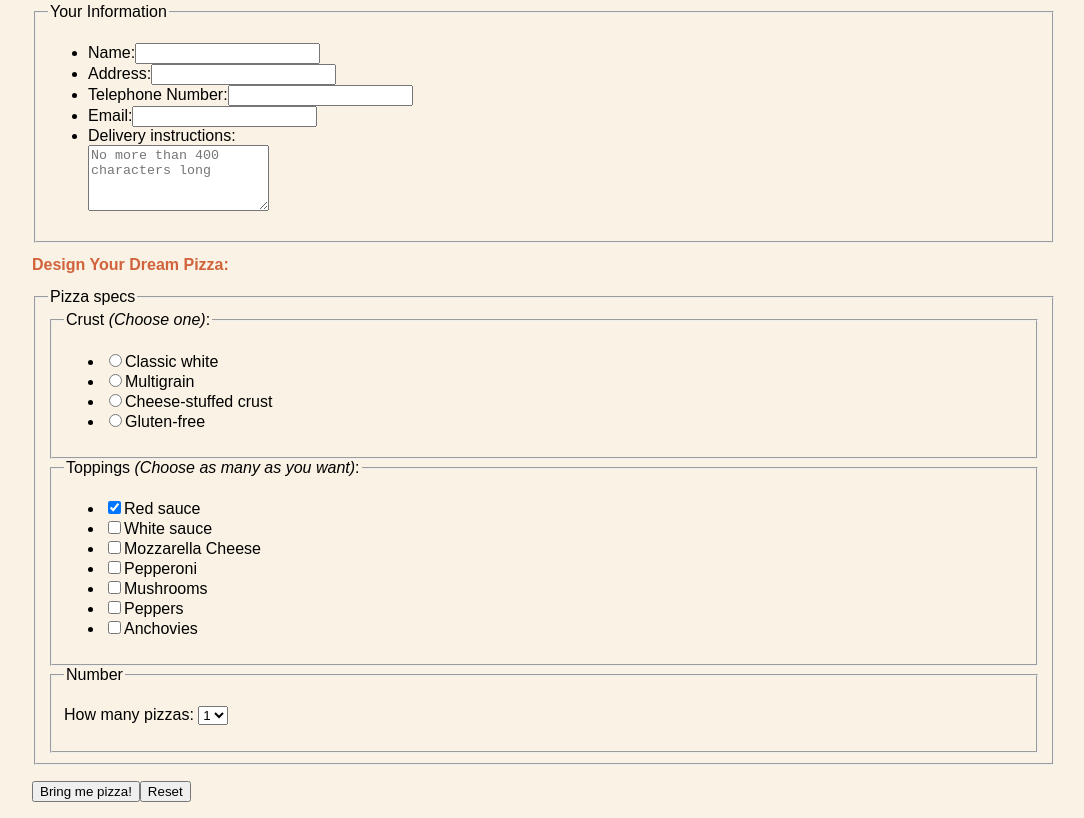
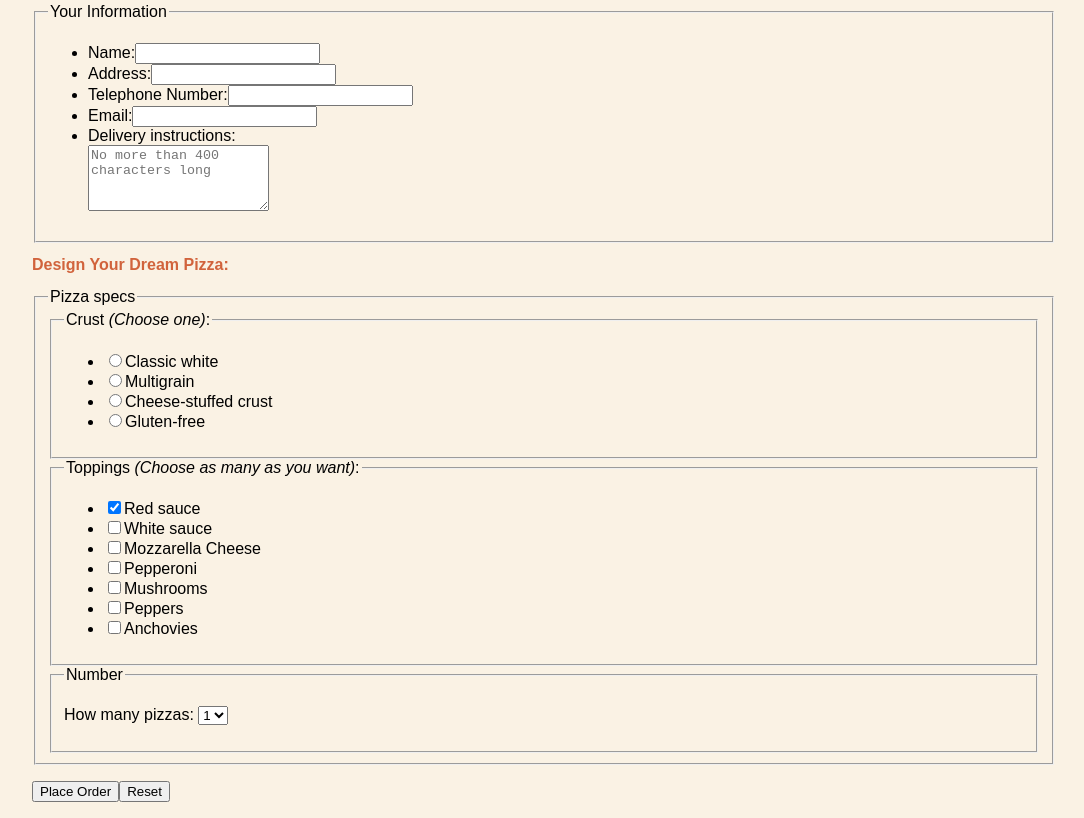
Before and after one commit to andrewthomasson/fid, a plain HTML site: page bistro/pizza.html in a window 1280 px wide. Shown: the part 452-1270 px from the top of the page, without its empty margins (96-1180 px from the left). Drawn offline with Linux system fonts and the light colour scheme.

Commit message:
Add files via upload

```diff
--- a/bistro/pizza.html
+++ b/bistro/pizza.html
@@ -123,7 +123,7 @@ footer img {
   </fieldset>
 
 </fieldset>
-<p><input type="submit" value="Bring me pizza!"><input type="reset"></p>
+<p><input type="submit" value="Place Order"><input type="reset"></p>
 
 </form>
 
```
